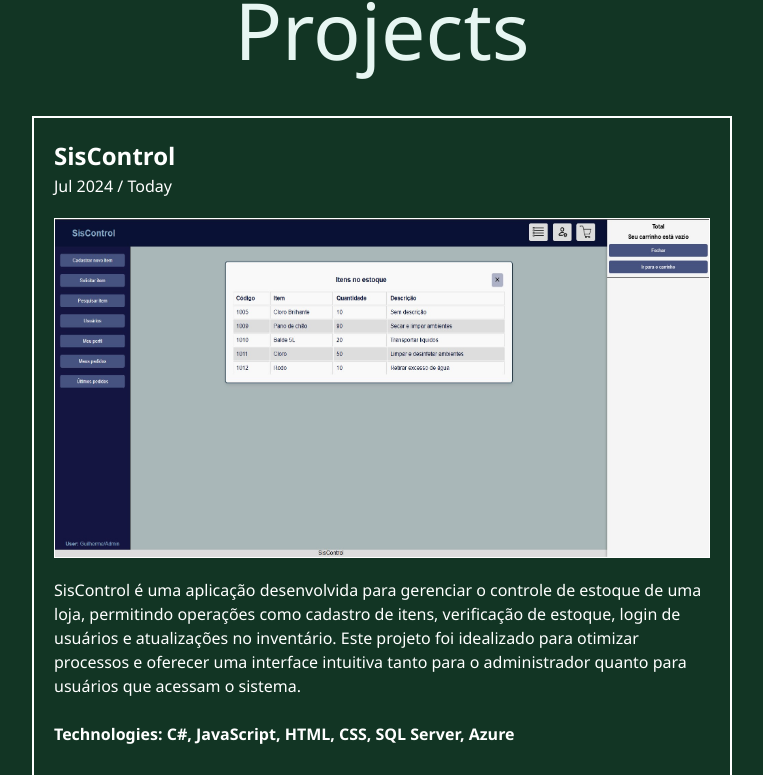
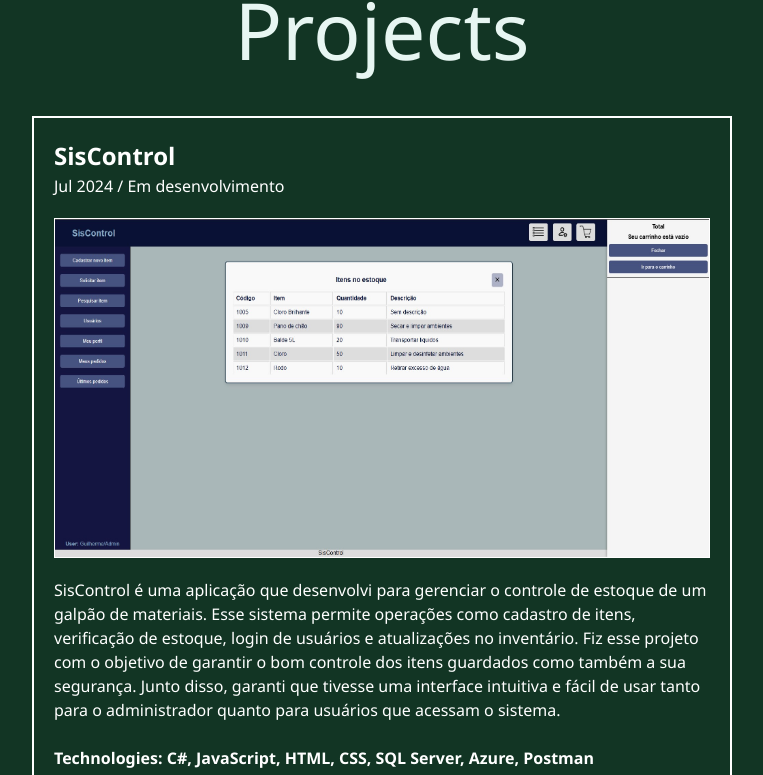
Before and after one commit to GuilhermeBomfimDev/Portifolio-React-TypeScript, a React (Vite) app: page / in a window 1280 px wide. Shown: the part 1986-2761 px from the top of the page, without its empty margins (258-1021 px from the left). Built offline with nearby package versions, Linux system fonts and the light colour scheme.

Commit message:
feat: section project completed and footer created

```diff
--- /dev/null
+++ b/src/components/Footer/Footer.tsx
@@ -0,0 +1,72 @@
+import { Grid, styled, Typography } from "@mui/material";
+
+import GitHubIcon from '@mui/icons-material/GitHub';
+import LinkedInIcon from '@mui/icons-material/LinkedIn';
+import EmailIcon from '@mui/icons-material/Email';
+
+const FooterBar = () => {
+
+    const StyledFooterBar = styled("div")(({theme}) => ({
+        display: "flex",
+        justifyContent: "center",
+        alignItems: "center",
+        flexDirection: "column",
+        backgroundColor: theme.palette.secondary.light,
+        padding: "10px",
+        [theme.breakpoints.down("sm")]: {
+            padding: "10px",
+        },
+      }));
+
+
+      const StyledIconsFooterBar = styled("div")(({theme}) => ({
+        display: "flex",
+        justifyContent: "center",
+        alignItems: "center",
+        marginBottom: "10px",
+        gap: "150px",
+        [theme.breakpoints.down("sm")]: {
+            width: "100%",
+            gap: "50px",
+        },
+      }));
+
+      const StyledIcons = styled("div")(({theme}) => ({
+        display: "flex",
+        justifyContent: "center",
+        alignItems: "center",
+        borderRadius: "50%",
+        padding: "5px",
+        "&:hover": {
+          backgroundColor: theme.palette.primary.main,
+          transition: "background-color 0.5s",
+        },
+      }));
+
+    return (
+        <>
+            <StyledFooterBar>
+                <Grid >
+                    <StyledIconsFooterBar>
+                        <StyledIcons>
+                            <GitHubIcon onClick={() => window.open('https://github.com/GuilhermeBomfimDev', '_blank')}/>
+                        </StyledIcons>
+                        <StyledIcons>
+                            <LinkedInIcon onClick={() => window.open('https://www.linkedin.com/in/guilherme-bomfim-7a87aa295/', '_blank')}/>
+                        </StyledIcons>
+                        <StyledIcons>
+                            <EmailIcon onClick={() => window.location.href = 'mailto:guilherme.bomfim98@hotmail.com'}/>
+                        </StyledIcons>
+                    </StyledIconsFooterBar>
+                </Grid>
+
+                <div>
+                    <Typography>© 2025 Guilherme Guimarães</Typography>
+                </div>
+            </StyledFooterBar>
+        </>
+    );
+  }
+
+
+  export default FooterBar;
--- a/src/components/NavBar/NavBar.tsx
+++ b/src/components/NavBar/NavBar.tsx
@@ -8,13 +8,20 @@ const NavBar = () => {
         justifyContent: "space-evenly",
       }));
 
+    const scrollToSection = (id: string) => {
+        const section = document.getElementById(id);
+        if (section) {
+          section.scrollIntoView({ behavior: "smooth" }); // Rola suavemente até a section
+        }
+    };
+
     return (
         <>
             <AppBar position="absolute">
                 <StyledTooBar>
-                    <MenuItem>About</MenuItem>
-                    <MenuItem>Skill</MenuItem>
-                    <MenuItem>Projects</MenuItem>
+                    <MenuItem onClick={() => scrollToSection("about")}>About</MenuItem>
+                    <MenuItem onClick={() => scrollToSection("about")}>Skill</MenuItem>
+                    <MenuItem onClick={() => scrollToSection("project")}>Projects</MenuItem>
                 </StyledTooBar>
             </AppBar>
         </>
--- a/src/pages/home/Home.tsx
+++ b/src/pages/home/Home.tsx
@@ -1,3 +1,4 @@
+import FooterBar from "../../components/Footer/Footer"
 import NavBar from "../../components/NavBar/NavBar"
 import About from "./sections/About/About"
 import Hero from "./sections/Hero/Hero"
@@ -12,6 +13,7 @@ function Home() {
         <Hero />
         <About />
         <Projects />
+        <FooterBar />
       </>
     )
   }
--- a/src/pages/home/sections/About/About.tsx
+++ b/src/pages/home/sections/About/About.tsx
@@ -120,6 +120,7 @@ function About() {
     }));
 
     return (
+        <section id = "about">
             <StyledAbout>
                 <Grid2 container spacing={2}>
                     <Typography variant={"h1"} fontWeight={200} marginBottom={"20px"} marginTop={"10px"}>About</Typography>
@@ -183,6 +184,7 @@ function About() {
                     </StyledSkillsContainer>
                 </Grid2>
             </StyledAbout>
+        </section>
   );
 }
 
--- a/src/pages/home/sections/Hero/Hero.tsx
+++ b/src/pages/home/sections/Hero/Hero.tsx
@@ -38,6 +38,7 @@ function Hero() {
   }));
 
   return (
+    <section id="hero">
       <StyledHero>
         <Container maxWidth="lg">
           <Box position="absolute" top={0} left={0} width="100%" height="{50%}" zIndex={-1}>
@@ -69,6 +70,7 @@ function Hero() {
 
         </Container>
       </StyledHero>
+    </section>
   );
 }
 
--- a/src/pages/home/sections/Projects/Project.tsx
+++ b/src/pages/home/sections/Projects/Project.tsx
@@ -1,8 +1,7 @@
-import { Container, Grid, Grid2, Typography } from "@mui/material";
+import { Grid, Grid2, Typography } from "@mui/material";
 import { styled } from "@mui/material/styles";
-import React, { useEffect, useState, useRef } from "react";
+import { useEffect, useState, useRef } from "react";
 
-import theme from "../../../../theme";
 import StyledButton from "../../../../components/StyledButton/StyledButton";
 
 import GitHubIcon from '@mui/icons-material/GitHub';
@@ -10,6 +9,7 @@ import CodeIcon from '@mui/icons-material/Code';
 
 import SisControl from "../../../../assets/images/printSisControl.jpg";
 import Xadrez from "../../../../assets/images/printXadrez.jpg";
+import Portifolio from "../../../../assets/images/printPortifolio.jpg";
 import SalesWeb from "../../../../assets/gifs/gifSalesWeb.gif";
 
 const StyledProject = styled("div")(() => ({
@@ -20,6 +20,7 @@ const StyledProject = styled("div")(() => ({
     textAlign: "center",
     gap: "20px",
     marginTop: "50px",
+    paddingBottom: "50px",
     backgroundColor: "#123524",
 }));
 
@@ -53,13 +54,18 @@ const StyledSlide = styled("div")<StyledSlideProps>(({ theme, isVisible, directi
         },
 }));
 
-const StyledImg = styled("img")(() => ({
+const StyledImg = styled("img")(({ theme}) => ({
     width: "100%",
     height: "340px",
     border: "1px solid white",
     zIndex: 1,
     marginTop: "20px",
     marginBottom: "20px",
+    [theme.breakpoints.down("sm")]: {
+        width: "100%",
+        height: "80%",
+        maxWidth: "none",
+    },
 }));
 
 function Projects() {
@@ -88,15 +94,57 @@ function Projects() {
         return () => observer.disconnect();
     }, []);
 
-    const slides: { id: string; title?: string; date?: string; img?: string; details?: string; tech?: string; link?: string; direction: "left" | "right" }[] = [
-        { id: "slide1", title: "SisControl", date: "Jul 2024 / Today", img: SisControl, details: "SisControl é uma aplicação desenvolvida para gerenciar o controle de estoque de uma loja, permitindo operações como cadastro de itens, verificação de estoque, login de usuários e atualizações no inventário. Este projeto foi idealizado para otimizar processos e oferecer uma interface intuitiva tanto para o administrador quanto para usuários que acessam o sistema.", tech: "C#, JavaScript, HTML, CSS, SQL Server, Azure", link: "https://github.com/GuilhermeBomfimDev/SisControl", direction: "left" },
+    const slides: { id: string; title?: string; date?: string; img?: string; details?: string; tech?: string; linkProject?: string; linkGitHub?: string; direction: "left" | "right" }[] = [
+        { id: "slide1",
+            title: "SisControl",
+            date: "Jul 2024 / Em desenvolvimento",
+            img: SisControl,
+            details: "SisControl é uma aplicação que desenvolvi para gerenciar o controle de estoque de um galpão de materiais. Esse sistema permite operações como cadastro de itens, verificação de estoque, login de usuários e atualizações no inventário. Fiz esse projeto com o objetivo de garantir o bom controle dos itens guardados como também a sua segurança. Junto disso, garanti que tivesse uma interface intuitiva e fácil de usar tanto para o administrador quanto para usuários que acessam o sistema.",
+            tech: "C#, JavaScript, HTML, CSS, SQL Server, Azure, Postman",
+            linkProject: "https://agaidarji.github.io/SisControl/",
+            linkGitHub: "https://github.com/GuilhermeBomfimDev/SisControl",
+            direction: "left"
 
-        { id: "slide2", title: "SalesWeb", date: "Jan 2025 / Jan 2025", img: SalesWeb, details: "O Xadrez Console é um jogo de xadrez desenvolvido em C# utilizando conceitos de programação orientada a objetos. Este projeto foi criado a fim de aprender novas técnicas e boas práticas de desenvolvimento, visando aprimorar o conhecimento em desenvolvimento de jogos e lógica de programação.", tech: "C#, .Net, Entity FrameWork, SQL Server", link: "https://github.com/GuilhermeBomfimDev/SalesWeb", direction: "right" },
+        },
 
-        { id: "slide3", title: "Xadrez", date: "Dez 2024 / Jan 2025", img: Xadrez, details: "O Xadrez Console é um jogo de xadrez desenvolvido em C# utilizando conceitos de programação orientada a objetos. Este projeto foi criado a fim de aprender novas técnicas e boas práticas de desenvolvimento, visando aprimorar o conhecimento em desenvolvimento de jogos e lógica de programação.", tech: "C#", link: "https://github.com/GuilhermeBomfimDev/xadrez-console", direction: "right" },
+        { id: "slide2",
+            title: "SalesWeb",
+            date: "Jan 2025 / Jan 2025",
+            img: SalesWeb,
+            details: "O SalesWebMVC é parte de um projeto de estudo, onde fiz um sistema de gestão de vendas desenvolvido em C# utilizando o framework ASP.NET Core MVC. Este projeto se resume em um controle de vendas, onde é possível gerenciar departamentos, vendedores e registros de vendas de forma eficiente. Com esse projeto, consegui aprimorar meu conhecimento com o framework ASP.NET, a construção de APIs eficientes e organizadas. Trabalhei melhor a construção de banco de dados, garantindo uma conexão segura e um bom desempenho.",
+            tech: "C#, .Net, Entity FrameWork, SQL Server, Postman, HTML, CSS, Bootstrap",
+            //linkProject: "https://agaidarji.github.io/SisControl/",
+            linkGitHub: "https://github.com/GuilhermeBomfimDev/SalesWeb",
+            direction: "right"
+
+        },
+
+        { id: "slide3",
+            title: "Portifólio",
+            date: "Jan 2025 / Fev 2025",
+            img: Portifolio,
+            details: "Este é meu portifólio pessoal, feito para aprender, aprimorar e aplicar técnicas de Frontend, utilizando tecnologias atuais e eficientes. Esse projeto visa evidenciar práticas de código limpo e organizado, técnicas de layouts responsivos e bom controle de versões utilizando o git.",
+            tech: "TypeScript + SWC, React, JavaScript, HTML, SCSS, Material UI, Vite",
+            //linkProject: "https://agaidarji.github.io/SisControl/",
+            linkGitHub: "https://github.com/GuilhermeBomfimDev/Portifolio-React-TypeScript",
+            direction: "left"
+
+        },
+
+        { id: "slide4",
+            title: "Xadrez",
+            date: "Dez 2024 / Jan 2025",
+            img: Xadrez,
+            details: "O Xadrez Console é um jogo de xadrez desenvolvido em C# utilizando conceitos de programação orientada a objetos. Este projeto foi criado a fim de aprender novas técnicas e boas práticas de desenvolvimento, visando aprimorar o conhecimento em desenvolvimento de jogos e lógica de programação.",
+            tech: "C#",
+            //linkProject: "https://agaidarji.github.io/SisControl/",
+            linkGitHub: "https://github.com/GuilhermeBomfimDev/xadrez-console",
+            direction: "right"
+        },
     ];
 
     return (
+        <section id = "project">
             <StyledProject>
                 <Grid2 container spacing={2}>
                     <Typography color="secondary" variant={"h1"} fontWeight={200} marginBottom={"20px"} marginTop={"10px"}>Projects</Typography>
@@ -121,13 +169,13 @@ function Projects() {
 
                                 <Grid container display="flex" justifyContent="center" alignItems={"center"} spacing={1} padding={"10px"}>
                                     <Grid xs={12} md={5} display="flex" justifyContent="center" margin={"5px 5px 0 5px"} >
-                                    <StyledButton onClick={() => window.open(slide.link, '_blank')}>
+                                        <StyledButton onClick={() => window.open(slide.linkProject, '_blank')}>
                                             <CodeIcon/>
                                             <Typography>View Project</Typography>
                                         </StyledButton>
                                     </Grid>
                                     <Grid xs={12} md={5} display="flex" justifyContent="center" margin={"5px 5px 0 5px"}>
-                                    <StyledButton onClick={() => window.open(slide.link, '_blank')}>
+                                        <StyledButton onClick={() => window.open(slide.linkGitHub, '_blank')}>
                                             <GitHubIcon/>
                                             <Typography>View Code</Typography>
                                         </StyledButton>
@@ -135,9 +183,10 @@ function Projects() {
                                 </Grid>
                             </StyledSlide>
                         </Grid>
-                ))};
+                    ))}
                 </Grid2>
             </StyledProject>
+        </section>
     );
 };
 
```
Also changed, not shown: src/assets/images/printPortifolio.jpg (added). Lines whose indentation alone changed are shown as unchanged.
